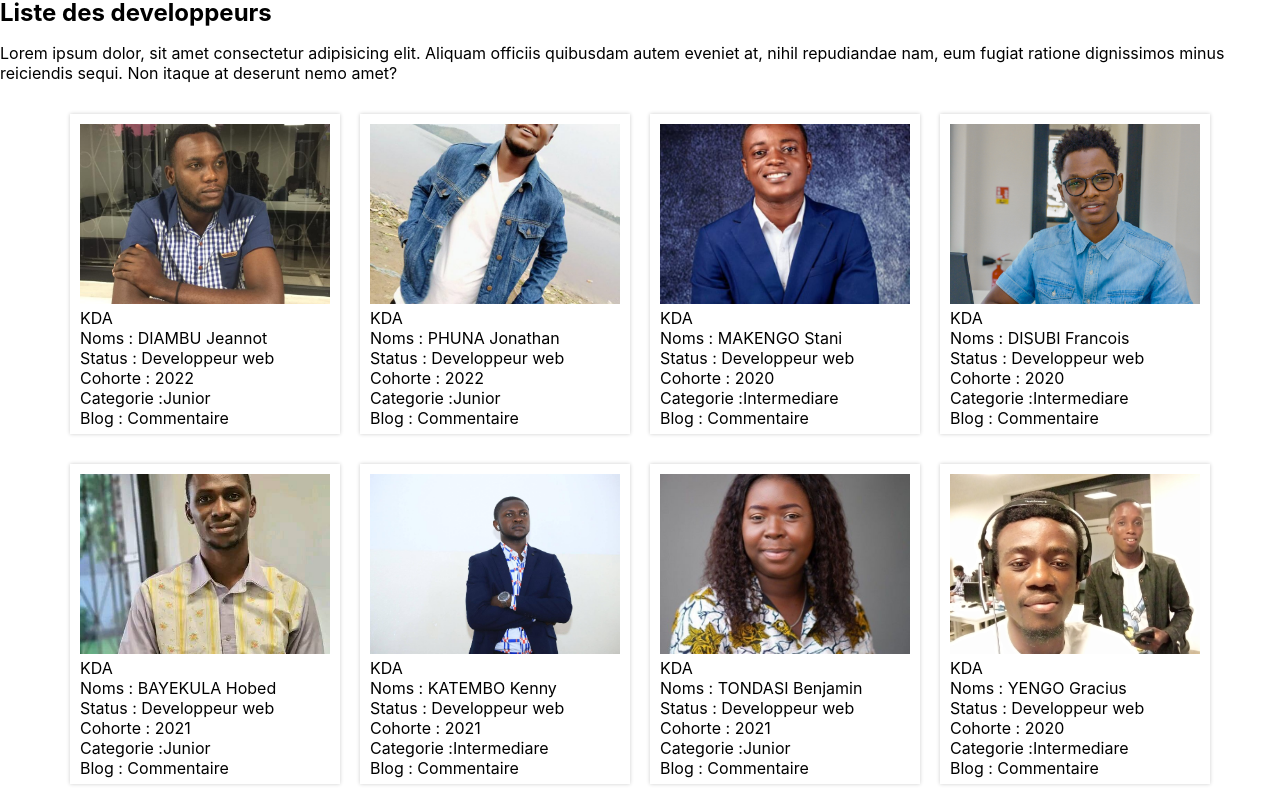
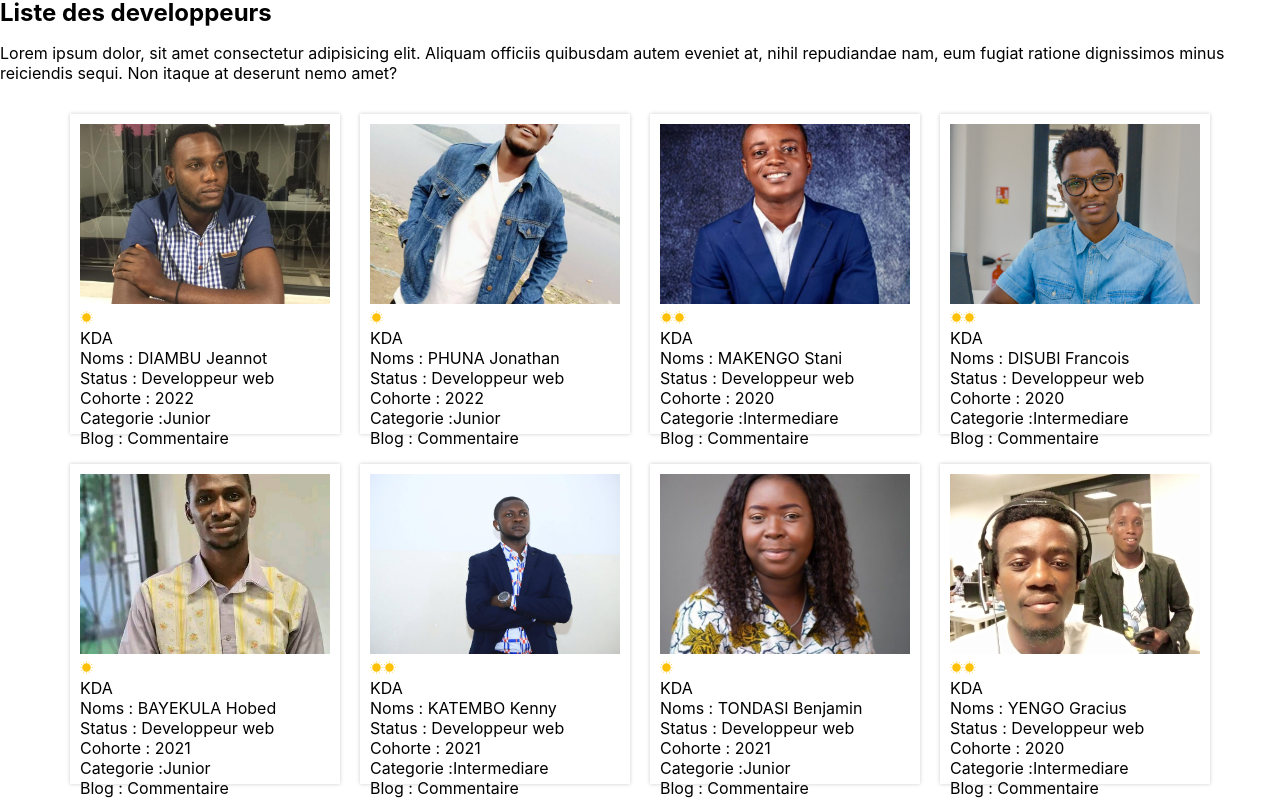
Before and after one commit to jeannotds/carnet-dev, a React (Create React App) app: page /list in a window 1280 px wide. Shown: the part 632-1432 px from the top of the page. Built offline with nearby package versions, Linux system fonts and the light colour scheme.

Commit message:
Ajout de composant Scale et la function onClick ShowLevel

```diff
--- a/src/composants/List.js
+++ b/src/composants/List.js
@@ -16,13 +16,13 @@ const ListeApprenant = () =>{
                     <div className='blog-learners'>
                         {learnerList.map(({id, nom, prenom, niveau, academie, image, cohorte, statut, commentaire})=>(
                             <div key={id} className="learners">
-                                <div>
+
                                     <Profil
-                                        id={id} nom={nom} prenom={prenom}
+                                        nom={nom} prenom={prenom}
                                         niveau={niveau} image={image} cohorte={cohorte}
                                         statut={statut} commentaire={commentaire} academie={academie}
                                     />
-                                </div>
+
                                 <div>{academie}</div>
                                 <div>Noms : {nom} {prenom}</div>
                                 <div>Status : {statut} </div>
--- a/src/composants/Profil.js
+++ b/src/composants/Profil.js
@@ -1,16 +1,17 @@
 import { click } from '@testing-library/user-event/dist/click'
 import '../styles/Profil.css'
+import Scale from './Scales'
 
 const Profil = ({id, nom, prenom, niveau, academie, image, cohorte, statut, commentaire}) =>{
-
 
     function click(){
         alert(`C'est ${prenom} ${nom} apprenant à la  ${academie} de la cohorte ${cohorte}`)
     }
 
     return (
-        <div onClick={click}>
+        <div onClick={click} key={id}>
             <img src={image} className="img-dev" alt="developper"/>
+            <Scale type='niveau' niveau={niveau}/>
         </div>
     )
 }
--- /dev/null
+++ b/src/composants/Scales.js
@@ -0,0 +1,30 @@
+import Sun from '../img/sun.svg'
+import water from '../img/water.svg'
+
+const Scale = ({type, niveau}) =>{
+
+    const ShowLevelList = {
+        1: 'Junior',
+        2: 'Intermediaire',
+        3: 'Junior'
+    }
+
+    const myNiveau = type === 'niveau' ? <img src={Sun} /> : null
+    const rang =[1, 2, 3]
+
+    const ShowLevel = () =>(
+        alert(` Il est de categorie ${ShowLevelList[niveau]} `)
+    )
+
+    return(
+
+        <div onClick={ShowLevel}>
+            {rang.map((rangeElem)=>(
+                niveau >= rangeElem ? <span key={rangeElem.toString()}>{myNiveau}</span> : null
+            ))}
+        </div>
+
+    )
+}
+
+export default Scale
```
Also changed, not shown: src/img/sun.svg (added), src/img/water.svg (added).
